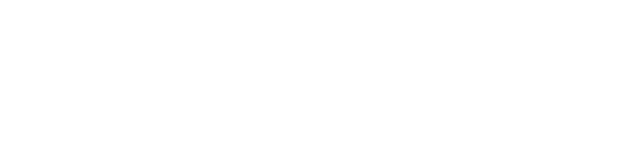
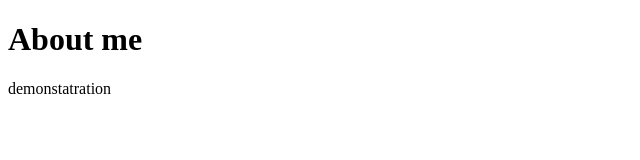
Before and after one commit to Samgls/sam.github.io, a plain HTML site: page index.html in a window 1280 px wide. Shown: the whole page, without its empty margins (0-640 px from the left). Drawn offline with Linux system fonts and the light colour scheme.

Commit message:
checking

```diff
--- a/index.html
+++ b/index.html
@@ -7,7 +7,7 @@
     <title>About me</title>
 </head>
 <body>
-    <h1></h1>
-    <p></p>
+    <h1>About me</h1>
+    <p>demonstatration</p>
 </body>
 </html>
```
